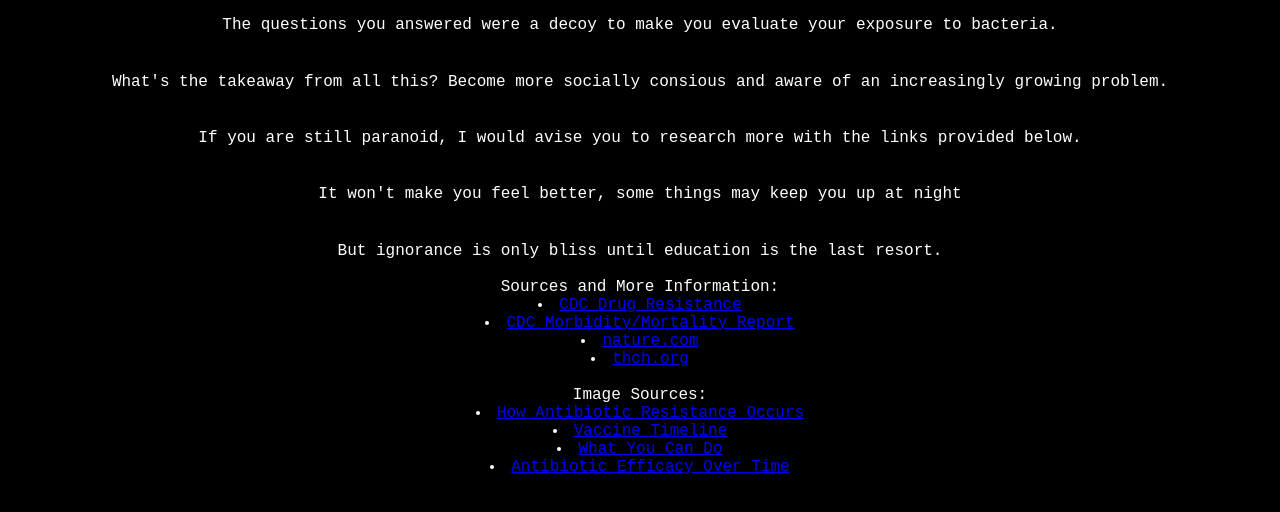
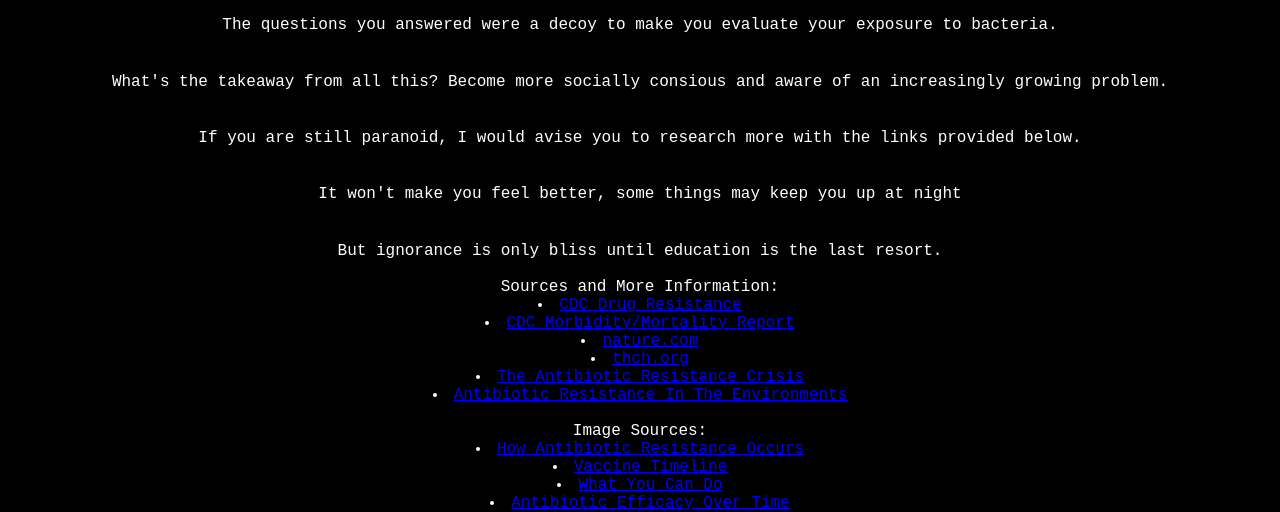
Before and after one commit to GiveMeU4iA/Microbes, a plain HTML site: page page8.html in a window 1280 px wide. Shown: the part 2046-2558 px from the top of the page. Before the commit the page ends 2522 px from the top, so only its background shows below. Drawn offline with Linux system fonts and the light colour scheme.

Commit message:
Update page8.html

```diff
--- a/page8.html
+++ b/page8.html
@@ -93,6 +93,16 @@
         <a
           href="https://www.tchc.org/blog/2018/12/12/hand-hygiene-and-germ-facts/#:~:text=There%20are%20between%202%20to,food%20and%20drinks%20you%20eat.">thch.org</a>
       </li>
+      <li>
+        <a href="https://www.ncbi.nlm.nih.gov/pmc/articles/PMC4378521/">
+          The Antibiotic Resistance Crisis
+        </a>
+      </li>
+      <li>
+        <a href="https://www.nature.com/articles/s41579-021-00649-x">
+          Antibiotic Resistance In The Environments
+        </a>
+      </li>
     </div>
     <br>
     <div class="lineSource">
```
